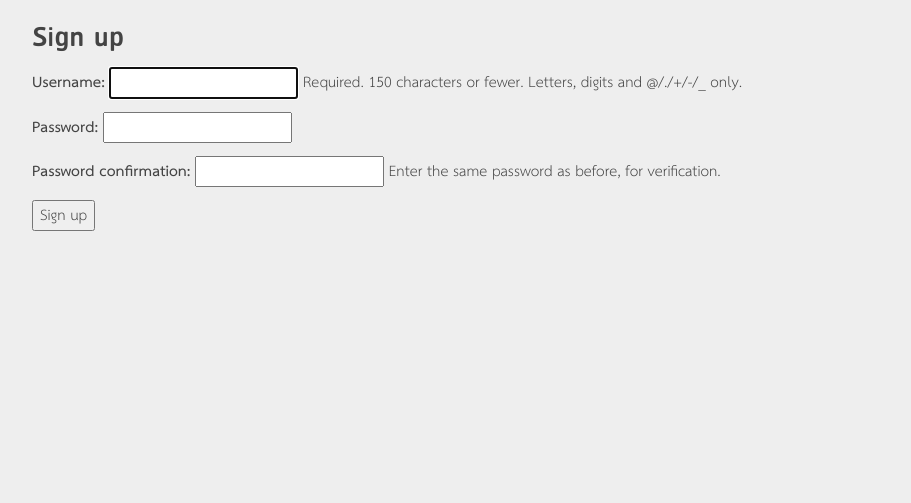
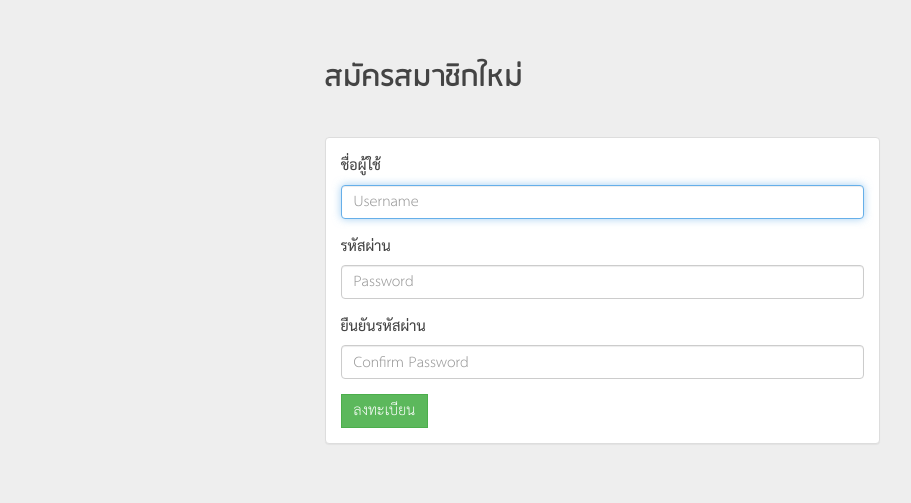
Before and after one commit to ekkazit/appcode, a Django app: page /signup/ in a window 1280 px wide. Shown: the part 110-613 px from the top of the page, without its empty margins (38-949 px from the left). Run offline with Django 3.2, Linux system fonts and the light colour scheme; some libraries are stand-ins or nearby versions.

Commit message:
Add register form

```diff
--- a/templates/auth/signup.html
+++ b/templates/auth/signup.html
@@ -1,25 +1,43 @@
 {% extends "master/base.html" %}
+{% load widget_tweaks %}
 
 {% block content %}
-<div class="container">
-    <h2>Sign up</h2>
-  <form method="post" action="{% url 'signup' %}?next={{request.GET.next}}">
-    {% csrf_token %}
-    {{ form.as_p }}
-
-    <button type="submit">Sign up</button>
-
-    {% comment %} <div class="container">
-        <h2>Sign up</h2>
-      <form method="post">
-        <input type='hidden' name='csrfmiddlewaretoken' value='rmlUnE2Pbq0FngwYovL2y8tHaL4OstLaYw76SIQPuZWP8cnXULdaDDB2Zsdt7LjD' />
-        <p><label for="id_username">Username:</label> <input type="text" name="username" autofocus required id="id_username" maxlength="150" /> <span class="helptext">Required. 150 characters or fewer. Letters, digits and @/./+/-/_ only.</span></p>
-    <p><label for="id_password1">Password:</label> <input type="password" name="password1" required id="id_password1" /></p>
-    <p><label for="id_password2">Password confirmation:</label> <input type="password" name="password2" required id="id_password2" /> <span class="helptext">Enter the same password as before, for verification.</span></p>
-        <button type="submit">Sign up</button>
-      </form>
-    </div> {% endcomment %}
-
-  </form>
+<div class="block">
+  <div class="container">
+    <div class="row">
+      <div class="col-md-6 col-md-offset-3">
+        <h2>สมัครสมาชิกใหม่</h2>
+        <div class="panel panel-default">
+          <div class="panel-body">
+            <form method="post" action="{% url 'signup' %}?next={{request.GET.next}}">
+              {% csrf_token %}
+              <div class="form-group {% if form.username.errors %}has-error{% endif %}">
+                <label>ชื่อผู้ใช้</label>
+                {% render_field form.username class="form-control" placeholder="Username" %}
+                <span class="help-block">
+                  {% for error in form.username.errors %}{{ error }}{% endfor %}
+                </span>
+              </div>
+              <div class="form-group {% if form.password1.errors %}has-error{% endif %}">
+                <label>รหัสผ่าน</label>
+                {% render_field form.password1 class="form-control" placeholder="Password" %}
+                <span class="help-block">
+                  {% for error in form.password1.errors %}{{ error }}{% endfor %}
+                </span>
+              </div>
+              <div class="form-group {% if form.password2.errors %}has-error{% endif %}">
+                <label>ยืนยันรหัสผ่าน</label>
+                {% render_field form.password2 class="form-control" placeholder="Confirm Password" %}
+                <span class="help-block">
+                  {% for error in form.password2.errors %}{{ error }}{% endfor %}
+                </span>
+              </div>
+              <button type="submit" class="btn btn-success">ลงทะเบียน</button>
+            </form>
+          </div>
+        </div>
+      </div>
+    </div>
+  </div>
 </div>
 {% endblock %}
```
